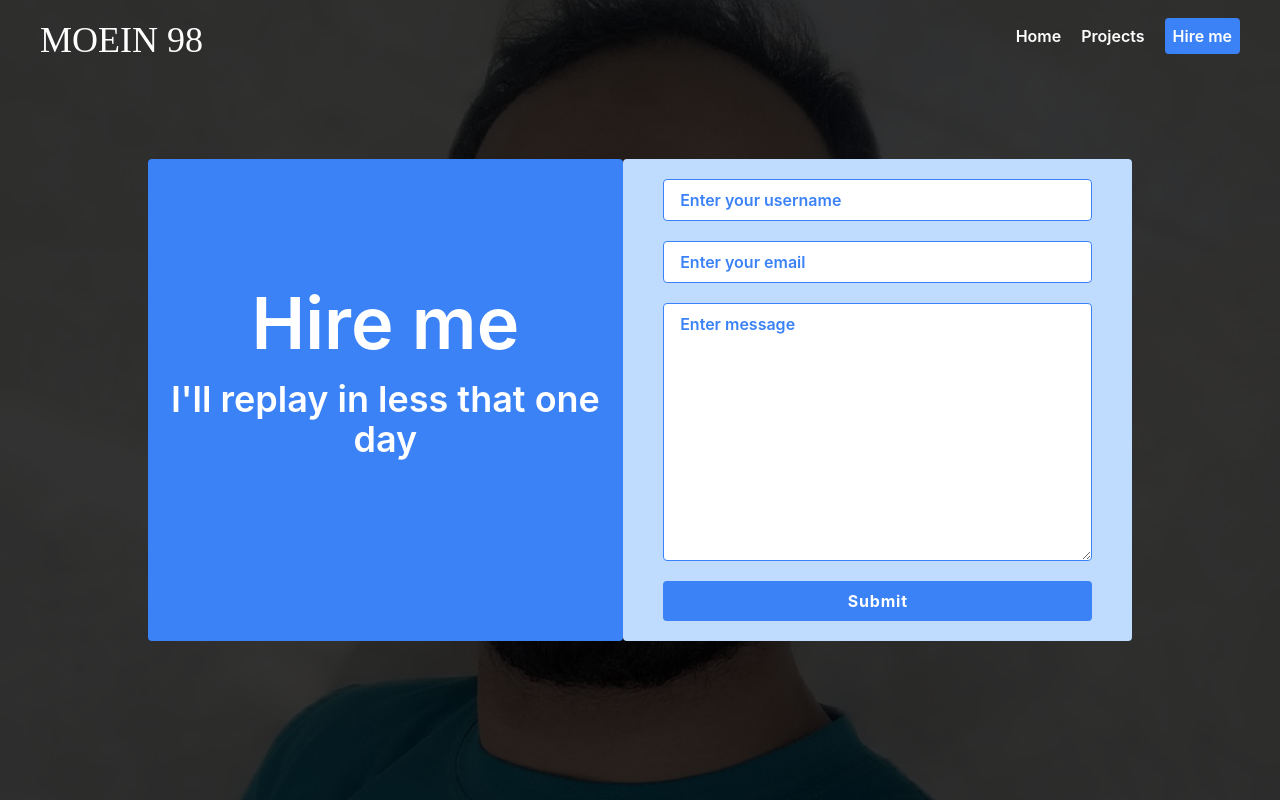
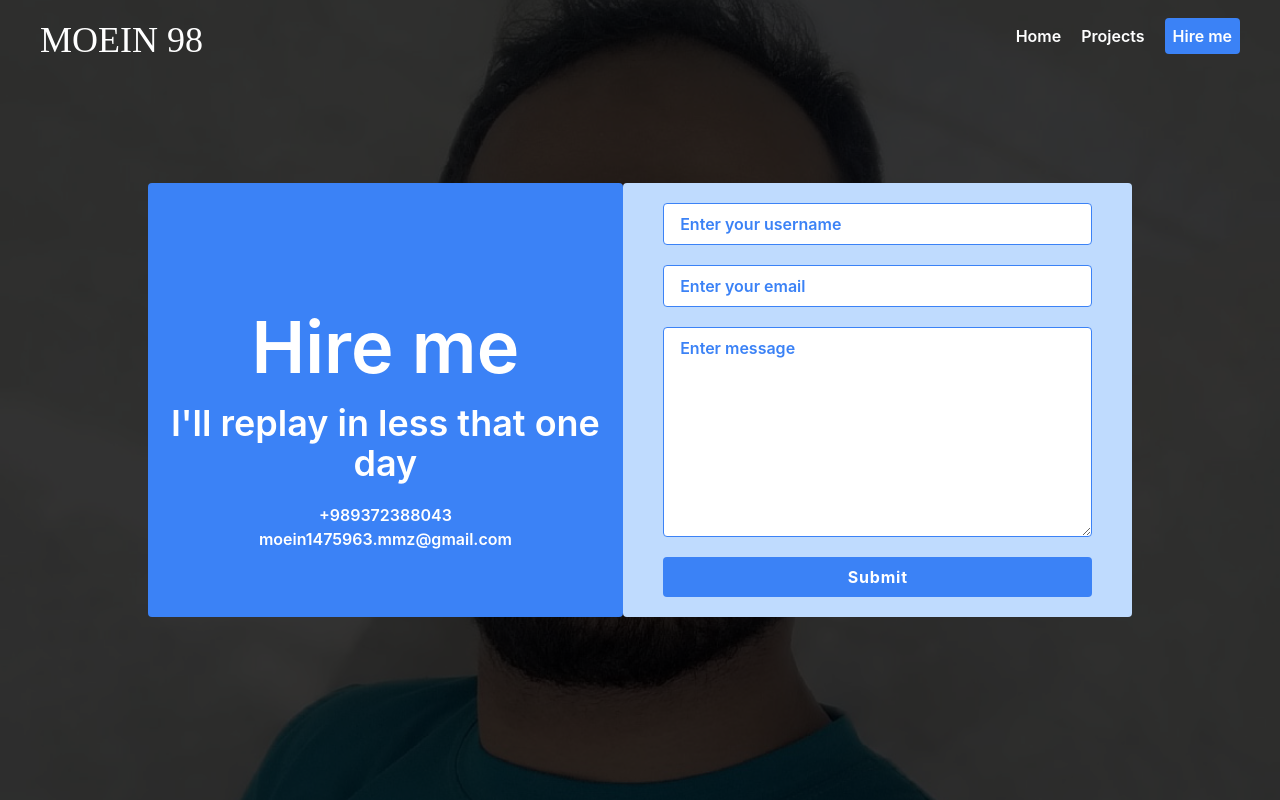
Before and after one commit to m-moein98/portfolio, a React (Create React App) app: page /hire in a window 1280 px wide. Built offline with nearby package versions, Linux system fonts and the light colour scheme.

Commit message:
'data update'

```diff
--- a/src/components/Hire.js
+++ b/src/components/Hire.js
@@ -12,6 +12,14 @@ const Hire = () => {
               <p className="text-white text-center text-md font-semibold mb-5 lg:text-4xl">
                 I'll replay in less that one day
               </p>
+              <div className="text-white text-center font-semibold lg:text-1xl">
+                <p>
+                  +989372388043
+                </p>
+                <p>
+                  moein1475963.mmz@gmail.com
+                </p>
+              </div>
             </div>
 
             <form
@@ -39,7 +47,7 @@ const Hire = () => {
                 name="textarea"
                 id="textarea"
                 cols="30"
-                rows="10"
+                rows="8"
                 placeholder="Enter message"
                 required
                 className="py-2 px-4 mb-5 rounded border border-solid border-blue-500 text-blue-500 placeholder-blue-500 font-semibold"
```
Also changed, not shown: 1 other file (tests, documents, lock files or other folders).
